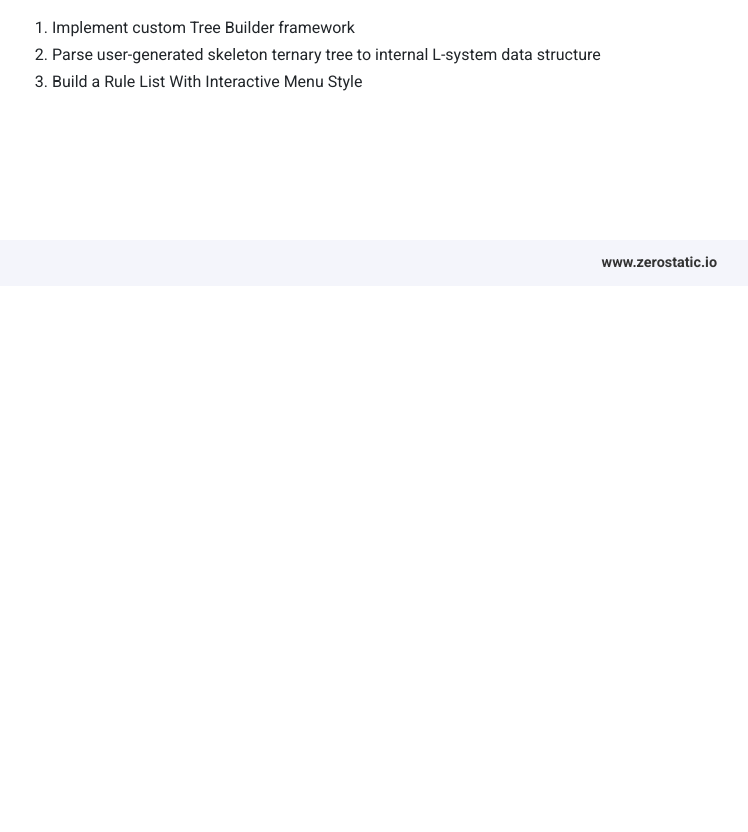
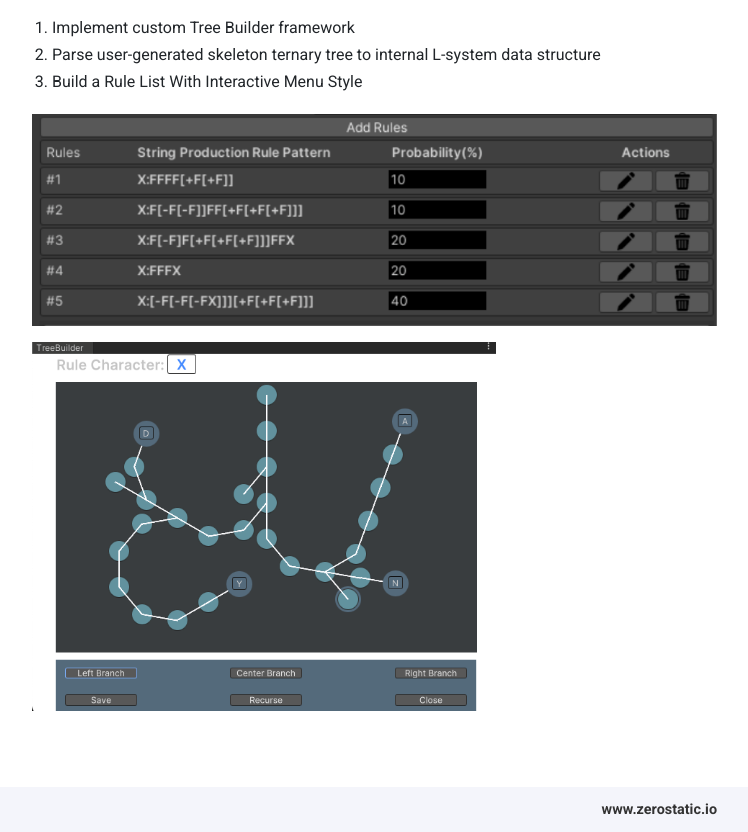
Before and after one commit to PacificGameStudio/PacificGameStudio.github.io, a plain HTML site: page docs/install-theme/index.html in a window 1280 px wide. Shown: the part 514-1346 px from the top of the page, without its empty margins (383-1131 px from the left). Before the commit the page ends 800 px from the top, so only its background shows below. Drawn offline with Linux system fonts and the light colour scheme.

Commit message:
fix images

```diff
--- a/docs/install-theme/index.html
+++ b/docs/install-theme/index.html
@@ -127,6 +127,9 @@
 <li>Parse user-generated skeleton ternary tree to internal L-system data structure</li>
 <li>Build a Rule List With Interactive Menu Style</li>
 </ol>
+<p><img src="/images/demo1.png" alt="Super wide"></p>
+<p><img src="/images/demo2.png" alt="Super wide"></p>
+<!-- raw HTML omitted -->
 
 </div>
 </div>
```
Also changed, not shown: images/Dragon_trees.jpeg (added), images/demo2.png (added).
